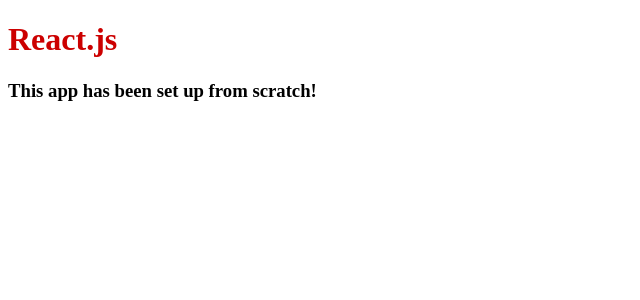
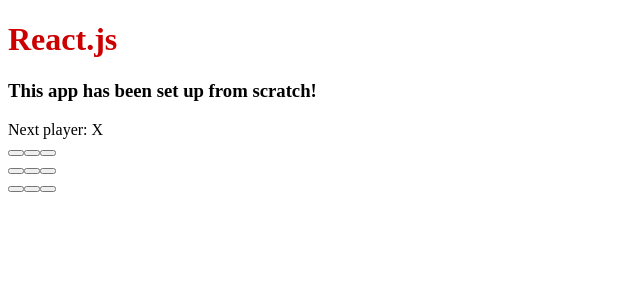
Before and after one commit to cardboardchris/base-react-project, a React app: page / in a window 1280 px wide. Shown: the top 300 px of the page, without its empty margins (0-640 px from the left). Built offline with nearby package versions, Linux system fonts and the light colour scheme.

Commit message:
added components from official docs tutorial

```diff
--- /dev/null
+++ b/src/components/Board.jsx
@@ -0,0 +1,33 @@
+import * as React from 'react'
+import Square from './Square'
+
+export default class Board extends React.Component {
+  renderSquare = (i) => (
+    <Square data-number={i} />
+  );
+
+  render() {
+    const status = 'Next player: X';
+
+    return (
+      <div>
+        <div className="status">{status}</div>
+        <div className="board-row">
+          {this.renderSquare(0)}
+          {this.renderSquare(1)}
+          {this.renderSquare(2)}
+        </div>
+        <div className="board-row">
+          {this.renderSquare(3)}
+          {this.renderSquare(4)}
+          {this.renderSquare(5)}
+        </div>
+        <div className="board-row">
+          {this.renderSquare(6)}
+          {this.renderSquare(7)}
+          {this.renderSquare(8)}
+        </div>
+      </div>
+    );
+  }
+}
--- /dev/null
+++ b/src/components/Game.jsx
@@ -0,0 +1,32 @@
+import * as React from 'react'
+import Board from './Board'
+
+export default function Game() {
+    return (
+      <div className="game">
+        <div className="game-board">
+          <Board />
+        </div>
+        <div className="game-info">
+          <div>{/* status */}</div>
+          <ol>{/* TODO */}</ol>
+        </div>
+      </div>
+    );
+}
+
+// class Game extends React.Component {
+//   render() {
+//     return (
+//       <div className="game">
+//         <div className="game-board">
+//           <Board />
+//         </div>
+//         <div className="game-info">
+//           <div>{/* status */}</div>
+//           <ol>{/* TODO */}</ol>
+//         </div>
+//       </div>
+//     );
+//   }
+// }
--- /dev/null
+++ b/src/components/Square.jsx
@@ -0,0 +1,23 @@
+import * as React from 'react'
+
+// class Square extends React.Component {
+//   render() {
+//     return (
+//       <button
+//         type="button"
+//         className="square">
+//         {/* TODO */}
+//       </button>
+//     );
+//   }
+// }
+
+export default function Square () {
+  return (
+    <button
+      type="button"
+      className="square">
+      {/* TODO */ }
+    </button>
+  )
+}
--- a/src/index.jsx
+++ b/src/index.jsx
@@ -1,6 +1,7 @@
 import './styles/style.scss'
 import * as React from 'react'
 import ReactDOM from 'react-dom'
+import Game from './components/Game'
 
 // this is the HTML element in which we want React to render
 const reactDomContainer = document.getElementById('app')
@@ -10,6 +11,7 @@
   <>
     <h1>React.js</h1>
     <h3>This app has been set up from scratch!</h3>
+    <Game />
   </>
 )
 
```
